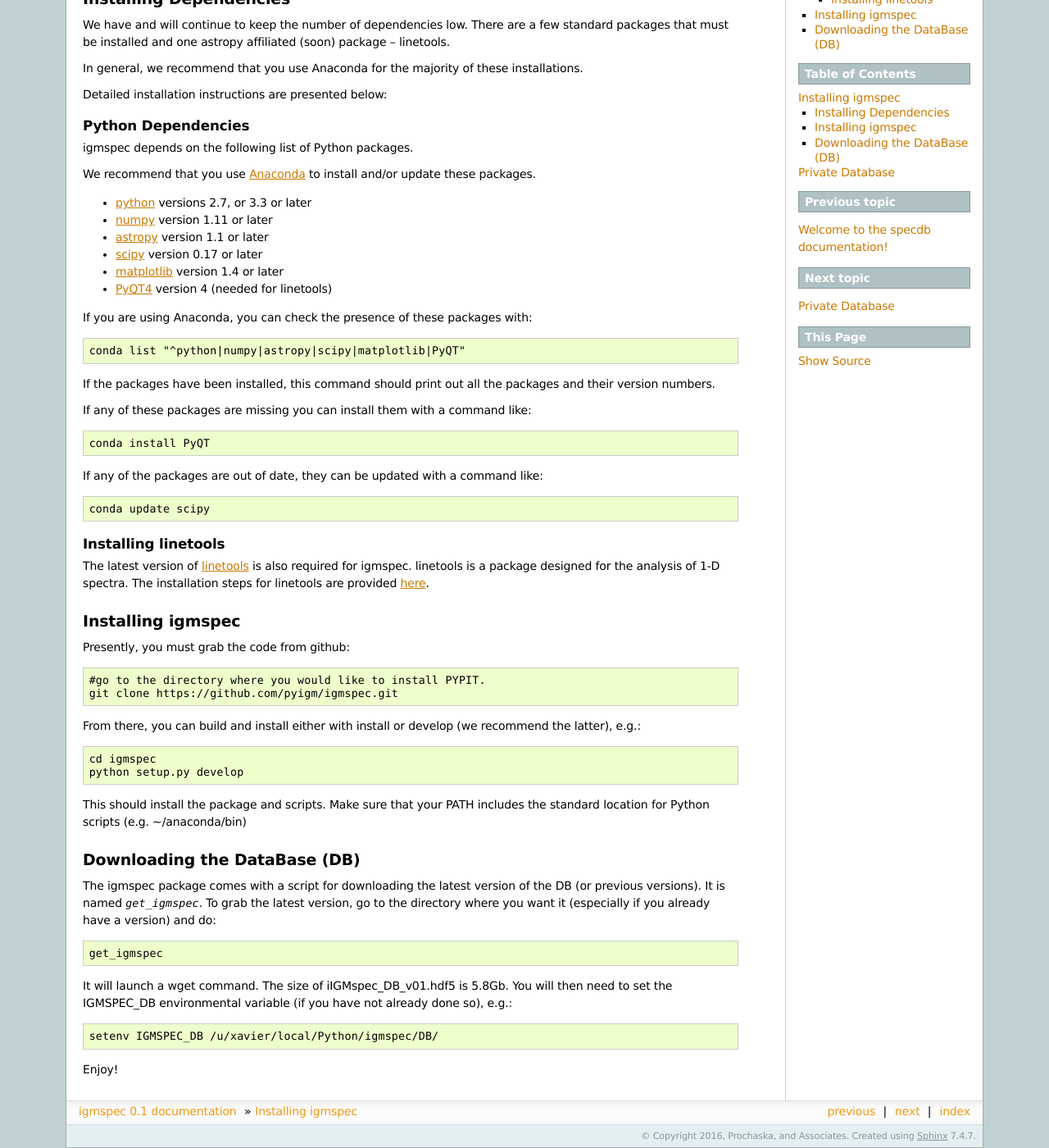
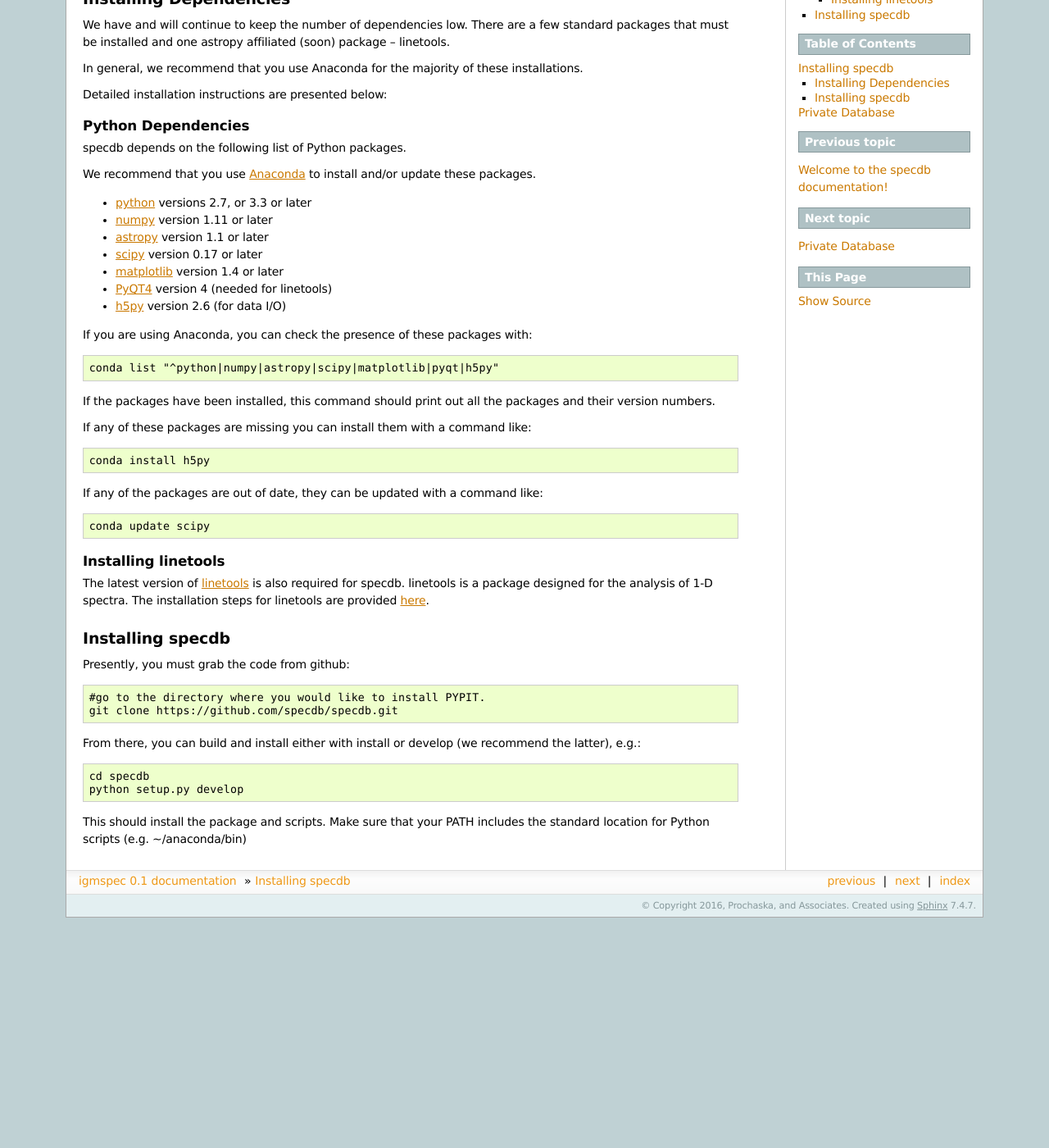
Before and after one commit to specdb/specdb, a Sphinx documentation site: the page built from docs/installing.rst, in a window 1280 px wide and 1400 px high, scrolled down 149 px. Shown: the whole window at 82% size. Built offline with Sphinx 7.4.7, drawn with Linux system fonts in a browser that asks for light colours; pages that are not in the unit, such as notebooks, are missing from menus; after the commit the page ends 1268 px from its top, so only the background shows below that; some of the changed text lies outside the part shown.

Commit message:
install notes

```diff
--- a/docs/installing.rst
+++ b/docs/installing.rst
@@ -1,11 +1,10 @@
 .. highlight:: rest
 
-******************
-Installing igmspec
-******************
+*****************
+Installing specdb
+*****************
 
-This document describes how to install igmspec and
-its database (DB).
+This document describes how to install specdb.
 
 Installing Dependencies
 =======================
@@ -21,7 +20,7 @@ Detailed installation instructions are presented below:
 Python Dependencies
 -------------------
 
-igmspec depends on the following list of Python packages.
+specdb depends on the following list of Python packages.
 
 We recommend that you use `Anaconda <https://www.continuum.io/downloads/>`_
 to install and/or update these packages.
@@ -32,10 +31,11 @@ to install and/or update these packages.
 * `scipy <http://www.scipy.org/>`_ version 0.17 or later
 * `matplotlib <http://matplotlib.org/>`_  version 1.4 or later
 * `PyQT4 <https://wiki.python.org/moin/PyQt/>`_ version 4 (needed for linetools)
+* `h5py <https://www.h5py.org/>`_ version 2.6 (for data I/O)
 
 If you are using Anaconda, you can check the presence of these packages with::
 
-	conda list "^python|numpy|astropy|scipy|matplotlib|PyQT"
+	conda list "^python|numpy|astropy|scipy|matplotlib|pyqt|h5py"
 
 If the packages have been installed, this command should print
 out all the packages and their version numbers.
@@ -43,7 +43,7 @@ out all the packages and their version numbers.
 If any of these packages are missing you can install them
 with a command like::
 
-	conda install PyQT
+	conda install h5py
 
 If any of the packages are out of date, they can be updated
 with a command like::
@@ -53,44 +53,25 @@ with a command like::
 Installing linetools
 --------------------
 The latest version of `linetools <https://github.com/linetools/linetools/>`_
-is also required for igmspec. linetools is a package designed for the
+is also required for specdb. linetools is a package designed for the
 analysis of 1-D spectra. The installation steps for linetools are
 provided `here <http://linetools.readthedocs.io/en/latest/install.html/>`_.
 
-Installing igmspec
-==================
+Installing specdb
+=================
 
 Presently, you must grab the code from github::
 
 	#go to the directory where you would like to install PYPIT.
-	git clone https://github.com/pyigm/igmspec.git
+	git clone https://github.com/specdb/specdb.git
 
 From there, you can build and install either with install or develop
 (we recommend the latter), e.g.::
 
-	cd igmspec
+	cd specdb
 	python setup.py develop
 
 
 This should install the package and scripts.
 Make sure that your PATH includes the standard
 location for Python scripts (e.g. ~/anaconda/bin)
-
-Downloading the DataBase (DB)
-=============================
-
-The igmspec package comes with a script for downloading the
-latest version of the DB (or previous versions).  It is named
-`get_igmspec`.  To grab the latest version, go to the directory
-where you want it (especially if you already have a version) and do::
-
-    get_igmspec
-
-It will launch a wget command.  The size of iIGMspec_DB_v01.hdf5
-is 5.8Gb.  You will then need to set the
-IGMSPEC_DB environmental variable (if you have not already done so),
-e.g.::
-
-    setenv IGMSPEC_DB /u/xavier/local/Python/igmspec/DB/
-
-Enjoy!
```
